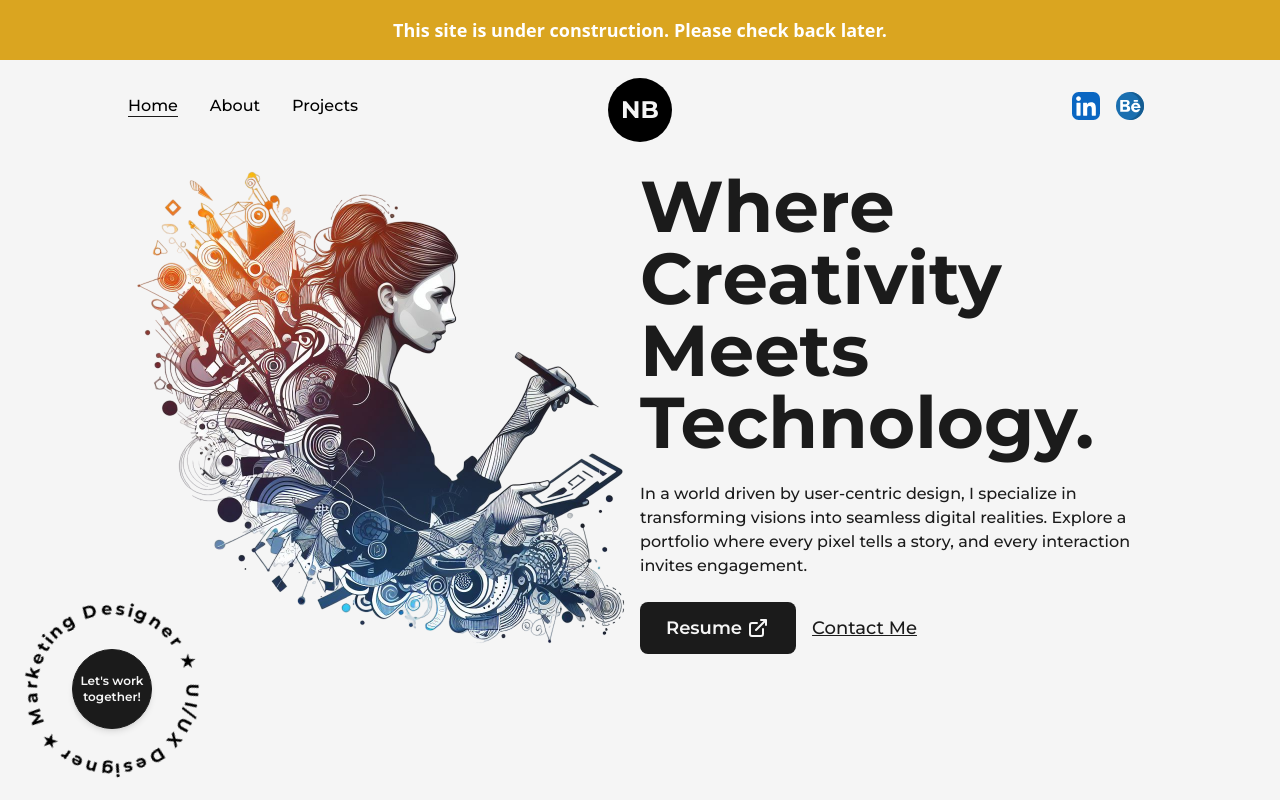
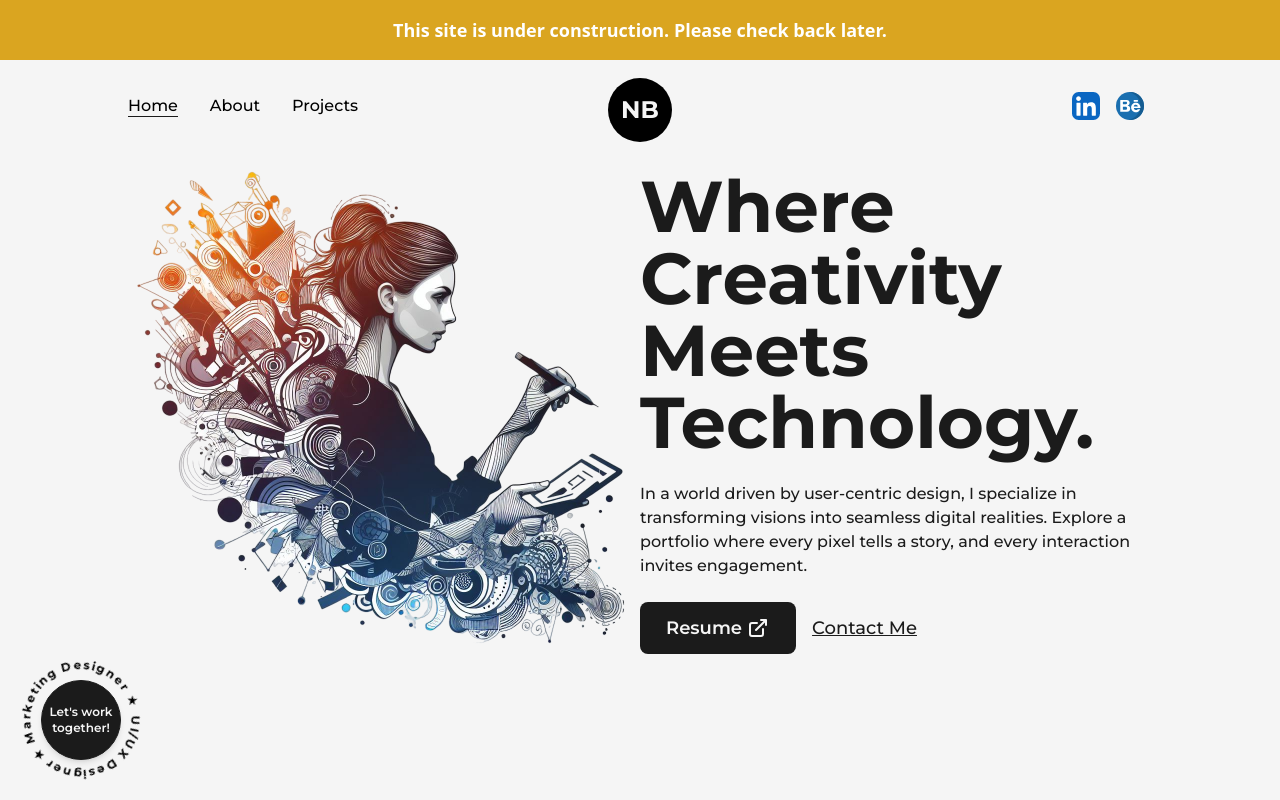
Before and after one commit to natalia-belei/natalia-belei.github.io, a Next.js app in the folder reactportfolio/: page / in a window 1280 px wide. Shown: the top 800 px of the page. Built offline with nearby package versions, Linux system fonts and the light colour scheme.

Commit message:
Correct HireMe button positioning

```diff
--- a/reactportfolio/src/components/HireMe.js
+++ b/reactportfolio/src/components/HireMe.js
@@ -6,13 +6,12 @@ import { homePageConfig } from '../../data-config/home';
 
 const HireMe = () => {
     return (
-        <div className='flex items-center justify-center overflow-hidden z-20 fixed left-4 bottom-4
-            md:absolute md:right-5 md:left-auto md:top-[2px] md:bottom-auto
-            sm:right-0'>
-            <div className='w-48 h-auto flex items-center justify-center relative
-                md:w-24'>
-                <CircularText className="fill-dark animate-spin-slow w-[130px] h-auto
-                md:w-[85px]" />
+        <div className='flex items-center justify-center overflow-hidden z-5 fixed left-4 bottom-4
+            md:absolute md:right-4 md:left-auto md:top-[2px] md:bottom-auto
+            sm:right-2'>
+            <div className='h-auto flex items-center justify-center relative w-[130px]
+                md:w-[85px] sm:w-[80px]'>
+                <CircularText className="fill-dark animate-spin-slow" />
                 <Link
                     href={contactsConfig.ownerEmail}
                     className={`flex items-center justify-center text-center text-xs
```
